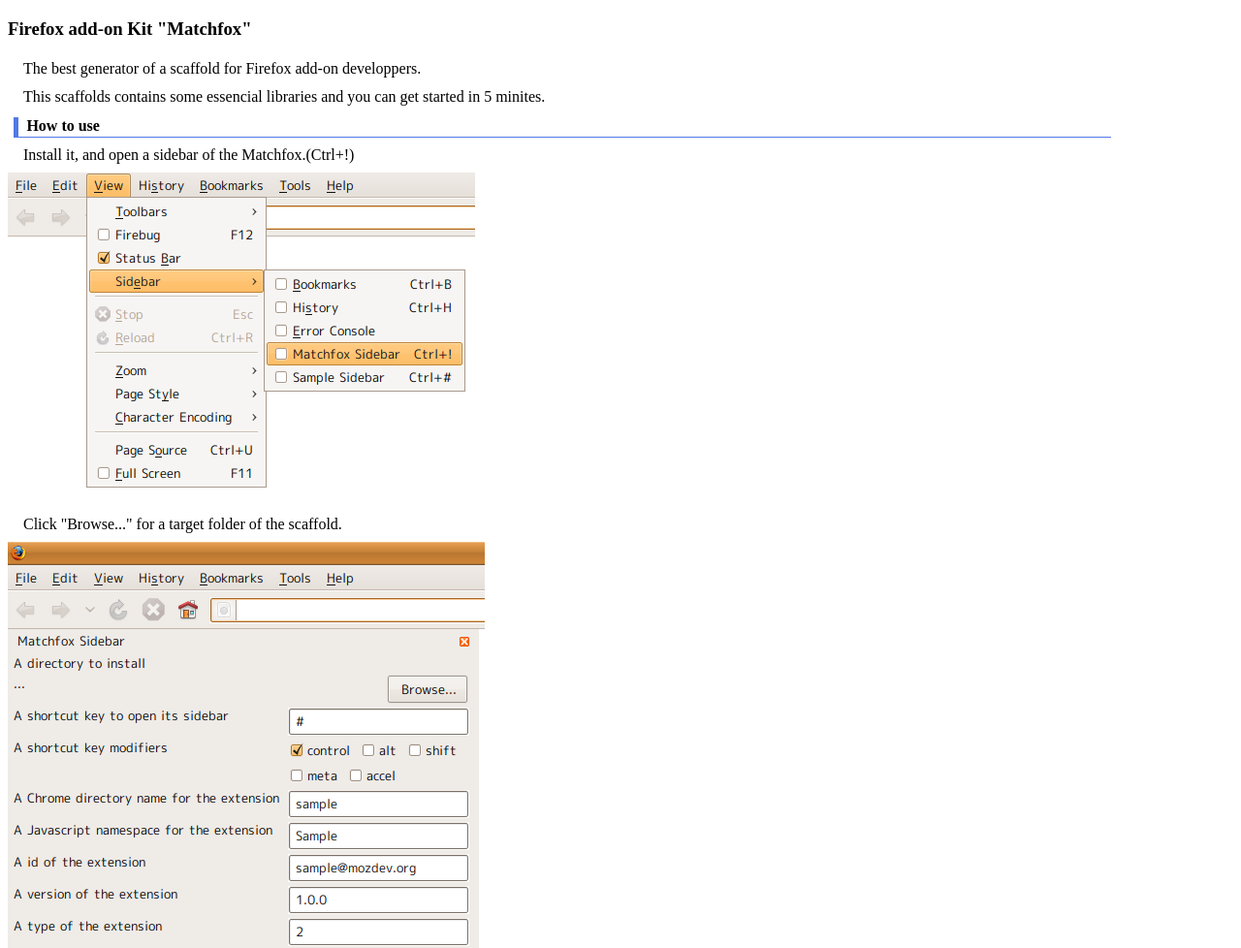
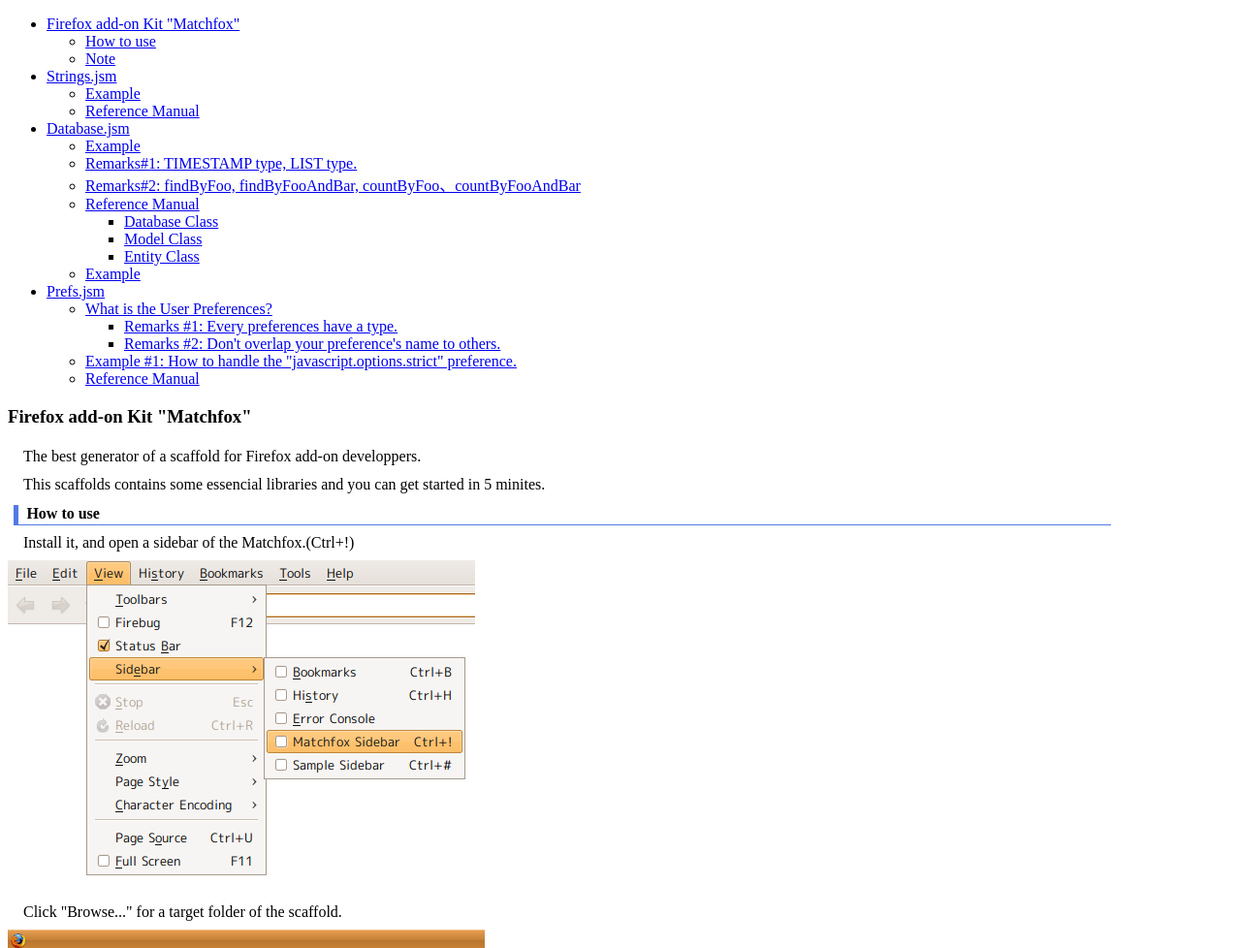
Before and after one commit to gemmat/Matchfox, a plain HTML site: page guide.html in a window 1280 px wide. Shown: the top 978 px of the page at 97% size. Drawn offline with Linux system fonts and the light colour scheme.

Commit message:
brushed up guides.

```diff
--- a/hacking_guide.en.html
+++ b/guide.html
@@ -3,14 +3,51 @@
 <html xmlns="http://www.w3.org/1999/xhtml" lang="ja" xml:lang="ja">
   <head>
     <meta http-equiv="Content-Type" content="text/html; charset=UTF-8" />
-    <link type="text/css" href="hacking_guide.css" rel="stylesheet" />
-    <title>Hacking Guide for The Matchfox</title>
+    <link type="text/css" href="guide.css" rel="stylesheet" />
+    <title>Matchfox Guide</title>
   </head>
   <body>
-<h3>Firefox add-on Kit "Matchfox"</h3>
+<ul>
+  <li><a href="#h3_0">Firefox add-on Kit "Matchfox"</a></li>
+  <ul>
+    <li><a href="#h4_1">How to use</a></li>
+    <li><a href="#h4_2">Note</a></li>
+  </ul>
+  <li><a href="#h3_1">Strings.jsm</a></li>
+  <ul>
+    <li><a href="#h4_3">Example</a></li>
+    <li><a href="#h4_4">Reference Manual</a></li>
+  </ul>
+  <li><a href="h3_2">Database.jsm</a></li>
+  <ul>
+    <li><a href="#h4_5">Example</a></li>
+    <li><a href="#h4_6">Remarks#1: TIMESTAMP type, LIST type.</a></li>
+    <li><a href="#h4_7">Remarks#2: findByFoo, findByFooAndBar, countByFoo、countByFooAndBar</a></li>
+    <li><a href="#h4_8">Reference Manual</a>
+      <ul>
+        <li><a href="#h5_0">Database Class</a></li>
+        <li><a href="#h5_1">Model Class</a></li>
+        <li><a href="#h5_2">Entity Class</a></li>
+      </ul>
+    </li>
+    <li><a href="#h4_9">Example</a></li>
+  </ul>
+  <li><a href="#h3_3">Prefs.jsm</a></li>
+  <ul>
+    <li><a href="#h4_10">What is the User Preferences? </a></li>
+    <ul>
+      <li><a href="#h5_3">Remarks #1: Every preferences have a type.</a></li>
+      <li><a href="#h5_4">Remarks #2: Don't overlap your preference's name to others.</a></li>
+    </ul>
+    <li><a href="#h4_11">Example #1: How to handle the "javascript.options.strict" preference.</a></li>
+    <li><a href="#h4_12">Reference Manual</a></li>
+  </ul>
+</ul>
+
+<h3><a name="h3_0">Firefox add-on Kit "Matchfox"</a></h3>
 <p>The best generator of a scaffold for Firefox add-on developpers.</p>
 <p>This scaffolds contains some essencial libraries and you can get started in 5 minites.
-<h4>How to use</h4>
+<h4><a name="h4_1">How to use</a></h4>
 <p>Install it, and open a sidebar of the Matchfox.(Ctrl+!)</p>
 <img src="guide00.png" alt="guide00.png"/>
 <p>Click "Browse..." for a target folder of the scaffold.</p>
@@ -18,15 +55,15 @@
 <p>Click "Create a new folder(M)", and create a folder named "sample@mozdev.org" (Yes, it's a strange name a bit.) or something like that.</p>
 <p>Lastly, click "Create a scaffold." at bottom.</p>
 
-<h4>Note</h4>
+<h4><a name="h4_2">Note</a></h4>
 <p>Why does the scaffold make a sidebar for you? Because we recommend you to develop something works in the sidebar then you can easily modify and check your codes by reloading it rapidly.</p>
 <p>Extra: From a "Preferences" of the Matchfox, you can configure your firefox suitable for developpers.</p>
 <img src="guide03.png" alt="guide03.png"/>
 
-    <h3 class="post-title entry-title" annotation="true">Strings.jsm</h3>
+    <h3 class="post-title entry-title" annotation="true"><a name="h3_1">Strings.jsm</a></h3>
     <div class="post-body entry-content">
       Localized string.
-<h4>Example</h4>
+<h4><a name="h4_3">Example</a></h4>
 <ul><li>javascript</li></ul>
 <pre class="syntax-highlight">
 <span class="synIdentifier">function</span> hello() <span class="synIdentifier">{</span>
@@ -42,15 +79,15 @@
 <ul><li>locale/ja/sidebar.properties</li></ul>
 <pre class="syntax-highlight">hello = こんにちは、世界。
 </pre>
-<h4>Reference Manual</h4>
+<h4><a name="h4_4">Reference Manual</a></h4>
 <br>
 <span style="font-weight: bold;">function:</span> Strings aPropertiesFile<br/>Construct an instance of the Strings class.<br/>aPropertiesFile An URI for a properties file. String.<br/><br/><span style="font-weight: bold;">function:</span> get aName &optional aArgs<br/>Get a localized string.<br/>aName A name of key. String.<br/>aArgs An arguments for a formatted string like the printf. Array of string.
     <hr/>
-    <h3 class="post-title entry-title" annotation="true">Database.jsm</h3>
+    <h3 class="post-title entry-title" annotation="true"><a name="h3_2">Database.jsm</a></h3>
 <div class="post-body entry-content">
   OR Mapper for the SQLite RDBMS builted in the Firefox. Developped by tombloo.<br/>
 <br/>
-<h4>Example</h4>
+<h4><a name="h4_5">Example</a></h4>
 <pre class="syntax-highlight"><span class="synComment">// Make a Model for "Bookmark".</span>
 <span class="synIdentifier">var</span> Bookmark = Entity(<span class="synIdentifier">{</span>
     name : <span class="synConstant">'bookmarks'</span>,
@@ -85,16 +122,16 @@ Bookmark.initialize();
 <span class="synComment">// Close the database.</span>
 db.close();
 </pre>
-<h4>Remarks#1: TIMESTAMP type, LIST type.</h4>
+<h4><a name="h4_6">Remarks#1: TIMESTAMP type, LIST type.</a></h4>
 <br/>By specifing a TIMESTAMP type, you can read and write the Javascript's Date object transparently.<br/>(Note: Actually the SQLite doesn't have the Date type, so the library store the value of "Date.getTime()" as INTEGER type.)<br/>
 <br/>Similarly, by specifing a LIST type, you can do the Array object transparently.<br/>(Note: The library store the value of "A CSV-format string made from the array" as TEXT type.)<br/>
 <br/>
-<h4>Remarks#2: findByFoo, findByFooAndBar, countByFoo、countByFooAndBar</h4>
+<h4><a name="h4_7">Remarks#2: findByFoo, findByFooAndBar, countByFoo、countByFooAndBar</a></h4>
 <br/>You can find and count the model with its value of "Foo" or "Bar". This is realized by hooking the __noSuchMethod__.<br/>
 <br/>
-<h4>Reference Manual</h4>
+<h4><a name="h4_8">Reference Manual</a></h4>
 <br/>
-<h5>Database Class</h5>
+<h5><a name="h5_0">Database Class</a></h5>
 <br/>
 <span style="font-weight: bold;">function:</span> Database aFile<br/>Construct an instance of the Database class.<br/>aFile a file path of the database file of the SQLite. An instance of nsIFlie.<br/>
 <br/>
@@ -135,7 +172,7 @@ db.close();
 <br/>
 <span style="font-weight: bold;">function:</span> vacuum<br/>Vacuum a waste of the data area in the database.<br/>
 <br/>
-<h5>Model Class</h5>
+<h5><a name="h5_1">Model Class</a></h5>
 <br/>
 <span style="font-weight: bold;">function:</span> save<br/>Save a model to the database. Firstly do with "insert" with a generated id, nextly with "update".<br/>
 <br/>
@@ -176,11 +213,11 @@ Otherwise, We do the Database.execute internally.<br/>
 We execute the following SQL internally.<br/>
 <pre>SELECT count(id) AS count<br/>  FROM {def.name}<br/>  WHERE foo = aFoo and bar = aBar and ...</pre>
 <span style="font-weight: bold;">function:</span> rowToObject aObject<br/>Construct an instance of the model from an object, except when you call the "save" method, we will call the "update".<br/>aObject An object with proper elements for the entity definition.<br/><br/>
-<h5>Entity Class</h5>
+<h5><a name="h5_2">Entity Class</a></h5>
 <br/>
 <span style="font-weight: bold;">function:</span> Entity aDefinition<br/>Construct an instance of the model with the entity definition.<br/>aDefinition An object indicates the entity definition.<br/>(name property is a name of the table, fields property is a mapping between a name of entity and its type.<br/>
 <br/>
-<h4>Example.</h4>
+<h4><a name="h4_9">Example</a></h4>
 <br/>
 <pre>var Bookmark = Entity({
     name : 'bookmarks',
@@ -214,9 +251,9 @@ We execute the following SQL internally.<br/>
   <li> <a target="_blank" href="https://developer.mozilla.org/en/mozIStorageStatementWrapper">mozIStorageStatementWrapper - MDC</a></li>
 </ul>
 <hr/>
-<h3 class="post-title entry-title" annotation="true">Prefs.jsm</h3>
+<h3 class="post-title entry-title" annotation="true"><a name="h3_3">Prefs.jsm</a></h3>
 <div class="post-body entry-content">
-  <h4>What is the User Preferences?  </h4>
+  <h4><a name="h4_10">What is the User Preferences?</a></h4>
   <ul>
     <li>
       <a href="https://developer.mozilla.org/en/nsIPrefBranch" target="_blank">
@@ -230,8 +267,8 @@ We execute the following SQL internally.<br/>
       </a>
     </li>
   </ul>
-  <h4>Remarks #1</h4>
-  <br/>Every preferences have a type. There are three simple types and some complex types.
+  <h5><a name="h5_3">Remarks #1: Every preferences have a type.</a></h5>
+  <br/>There are three simple types and some complex types.
   <ul>
     <li>
       <span id="SPELLING_ERROR_6" class="blsp-spelling-error">boolean</span>
@@ -241,11 +278,10 @@ We execute the following SQL internally.<br/>
     <li>and some complex types.<br/>
     </li>
   </ul>
-  <h4>Remarks #2</h4>
+  <h5><a name="h5_4">Remarks #2: Don't overlap your preference's name to others.</a></h5>
+  <br/> Keep to use your original branch (ex. "extensions." or something like that) is a good manner.<br/>
   <br/>
-  </span>Don't overlap your preference's name to others. Keep to use your original branch (ex. "extensions." or something like that) is a good manner.<br/>
-  <br/>
-  <h4>Example #1: How to handle the "javascript.options.strict" preference.</h4>
+  <h4><a name="h4_11">Example #1: How to handle the "javascript.options.strict" preference.</a></h4>
   <ul>
     <li>Construct a instance of <span id="SPELLING_ERROR_7" class="blsp-spelling-error">Prefs</span> Class.</li>
   </ul>
@@ -260,7 +296,7 @@ We execute the following SQL internally.<br/>
   <pre><span style="font-family: times new roman;">var v = <span id="SPELLING_ERROR_11" class="blsp-spelling-error">prefs</span>.get("strict");</span></pre>
   That's all. The library can infer a proper type for the preference automatically (and you can specify it manually if you want).<br/>
   <br/>
-  <h4>Reference Manual</h4>
+  <h4><a name="h4_12">Reference Manual</a></h4>
   <br/>
   <span style="font-weight: bold;">function:</span> <span id="SPELLING_ERROR_12" class="blsp-spelling-error">Prefs</span> <span id="SPELLING_ERROR_13" class="blsp-spelling-error">aBranchName</span>
   <br/>Construct a new instance.<br/>
```
Also changed, not shown: guide.ja.html (renamed from hacking_guide.ja.html, +59 -23 lines), chrome/skin/classic/images/favicon.ico, chrome/skin/classic/images/favicon32.png, guide.css (renamed from hacking_guide.css).
